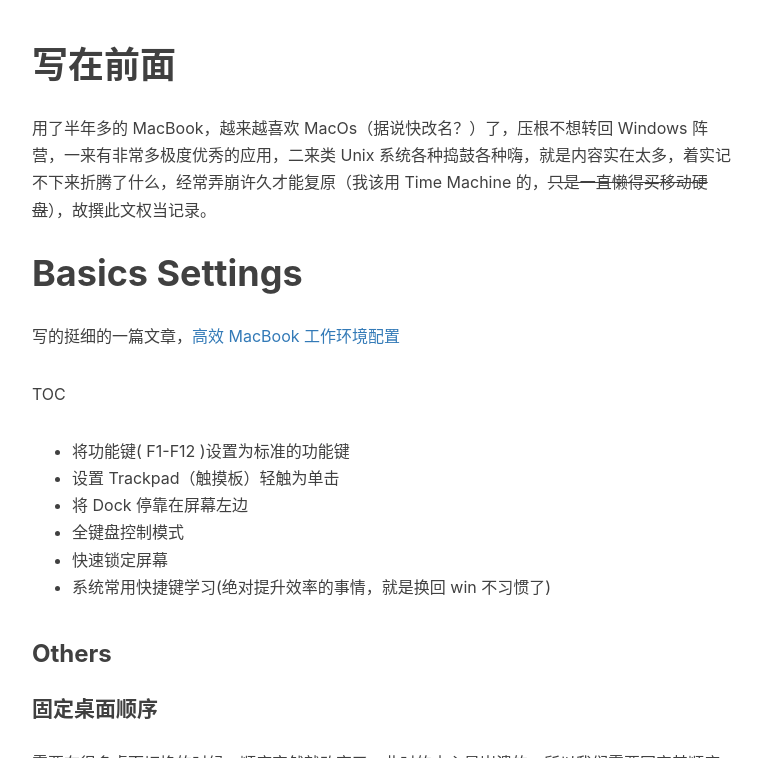
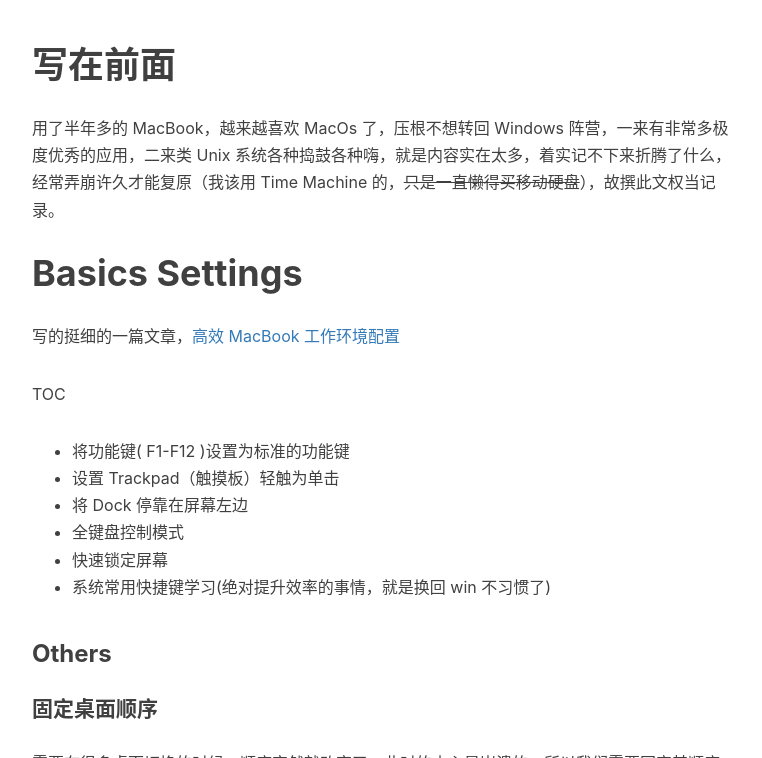
Before and after one commit to Kaijun/voleking.github.io, a Jekyll site: the page built from _posts/2016-05-02-macbook-recording.md, in a window 1280 px wide and 900 px high, scrolled down 319 px, cut to the strip 142-900 px from the top of the window. Shown: the whole strip, without its empty margins (233-995 px from the left). Built offline with Jekyll 4.4.1, drawn with Linux system fonts in a browser that asks for light colours; nearby versions of some CDN libraries; comment, search, counter and statistics services are not loaded.

Commit message:
Modified post

```diff
--- a/_posts/2016-05-02-macbook-recording.md
+++ b/_posts/2016-05-02-macbook-recording.md
@@ -13,7 +13,7 @@ tags:
 
 # 写在前面 #
 
-用了半年多的 MacBook，越来越喜欢 MacOs（据说快改名？）了，压根不想转回 Windows 阵营，一来有非常多极度优秀的应用，二来类 Unix 系统各种捣鼓各种嗨，就是内容实在太多，着实记不下来折腾了什么，经常弄崩许久才能复原（我该用 Time Machine 的，~~只是一直懒得买移动硬盘~~），故撰此文权当记录。
+用了半年多的 MacBook，越来越喜欢 MacOs 了，压根不想转回 Windows 阵营，一来有非常多极度优秀的应用，二来类 Unix 系统各种捣鼓各种嗨，就是内容实在太多，着实记不下来折腾了什么，经常弄崩许久才能复原（我该用 Time Machine 的，~~只是一直懒得买移动硬盘~~），故撰此文权当记录。
 
 # Basics Settings #
 
```
